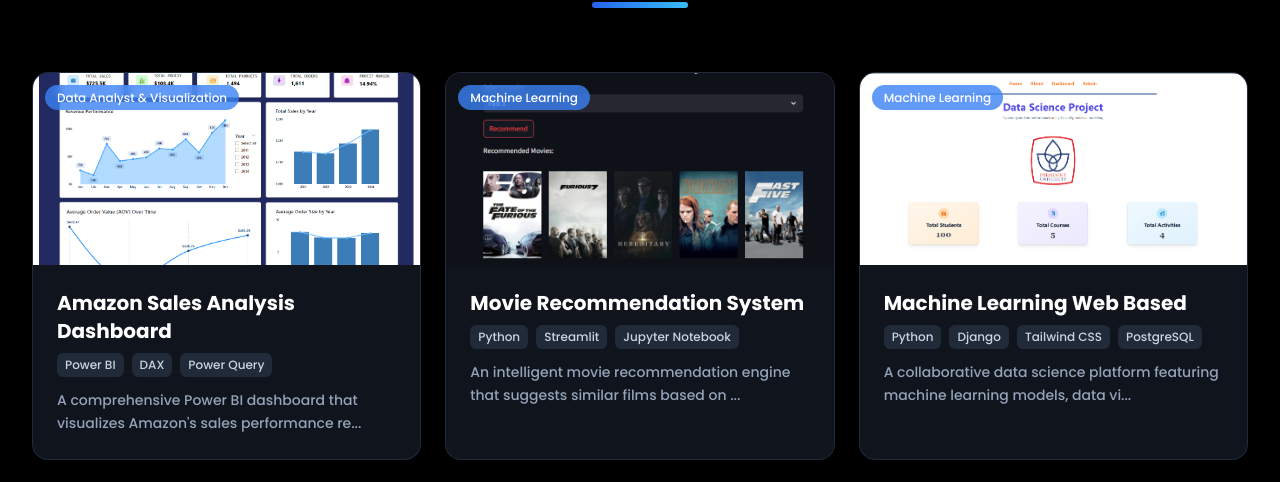
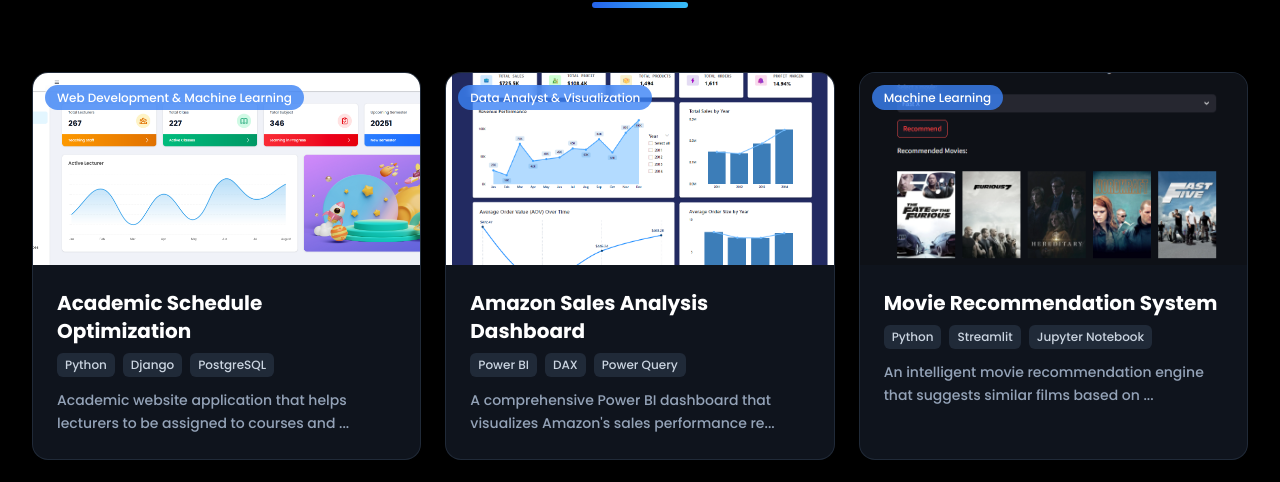
Before and after one commit to Richeaa/rich-portfolio, a React (Vite) app: page / in a window 1280 px wide. Shown: the part 2878-3360 px from the top of the page. Built offline with nearby package versions, Linux system fonts and the light colour scheme; grey boxes are pictures that could not be loaded.

Commit message:
update projects

```diff
--- a/src/components/About.jsx
+++ b/src/components/About.jsx
@@ -2,7 +2,7 @@ import ProfileLogo from "../assets/Profil.png";
 
 const About = () => {
   const highlights = [
-    { number: "3.90", label: "GPA", icon: "🎓" },
+    { number: "3.91", label: "GPA", icon: "🎓" },
     { number: "7th", label: "Semester", icon: "📚" },
     { number: "6+", label: "Volunteer Experience", icon: "🔎" },
     { number: "8+", label: "Projects Completed", icon: "🚀" }
--- a/src/components/Projects.jsx
+++ b/src/components/Projects.jsx
@@ -8,11 +8,21 @@ import Image6 from '../assets/ProjectAsset/6.png';
 import Image7 from '../assets/ProjectAsset/7.png';
 import Image8 from '../assets/ProjectAsset/8.png';
 import Image9 from '../assets/ProjectAsset/9.png';
+import Image10 from '../assets/ProjectAsset/10.png';
 import { FaExternalLinkAlt, FaTimes } from "react-icons/fa";
 
 const projects = [
   {
     id: 1,
+    title: "Academic Schedule Optimization",
+    tools: ["Python", "Django", "PostgreSQL"],
+    description: "Academic website application that helps lecturers to be assigned to courses and class schedules whether it's manually or automatically using random forest algorithm.",
+    link: "https://github.com/Richeaa/academic-project",
+    image: Image10,
+    category: "Web Development & Machine Learning"
+  },
+  {
+    id: 2,
     title: "Amazon Sales Analysis Dashboard",
     tools: ["Power BI", "DAX", "Power Query"],
     description: "A comprehensive Power BI dashboard that visualizes Amazon's sales performance related to sales patterns, product performance, and regional trends.",
@@ -21,7 +31,7 @@ const projects = [
     category: "Data Analyst & Visualization"
   },
   {
-    id: 2,
+    id: 3,
     title: "Movie Recommendation System",
     tools: ["Python", "Streamlit", "Jupyter Notebook"],
     description: "An intelligent movie recommendation engine that suggests similar films based on user preferences using cosine similarity algorithms.",
@@ -30,7 +40,7 @@ const projects = [
     category: "Machine Learning"
   },
   {
-    id: 3,
+    id: 4,
     title: "Machine Learning Web Based",
     tools: ["Python", "Django", "Tailwind CSS", "PostgreSQL"],
     description: "A collaborative data science platform featuring machine learning models, data visualization, and predictive analytics tools.",
@@ -39,7 +49,7 @@ const projects = [
     category: "Machine Learning"
   },
   {
-    id: 4,
+    id: 5,
     title: "Vehicle Classifier",
     tools: ["TensorFlow", "Streamlit", "Jupyter Notebook"],
     description: "A sophisticated image classification application that accurately distinguishes between cars and motorcycles using advanced deep learning models.",
@@ -48,7 +58,7 @@ const projects = [
     category: "Machine Learning"
   },
   {
-    id: 5,
+    id: 6,
     title: "AkuLapar",
     tools: ["PHP", "JavaScript", "MySQL"],
     description: "A comprehensive restaurant discovery platform that helps users find and explore dining options across Indonesia with detailed information and reviews.",
@@ -57,7 +67,7 @@ const projects = [
     category: "Web Development"
   },
   {
-    id: 6,
+    id: 7,
     title: "Flick Tutor",
     tools: ["Bootstrap"],
     description: "A modern, responsive website connecting students with expert tutors across multiple subjects with an intuitive matching system.",
@@ -66,7 +76,7 @@ const projects = [
     category: "Web Development"
   },
   {
-    id: 7,
+    id: 8,
     title: "Toko Mega Makmur",
     tools: ["WordPress", "Hostinger"],
     description: "A comprehensive e-commerce platform specializing in handyman equipment with integrated inventory management and customer support.",
@@ -75,7 +85,7 @@ const projects = [
     category: "E-commerce"
   },
   {
-    id: 8,
+    id: 9,
     title: "Portfolio",
     tools: ["React", "Vite"],
     description: "A modern, responsive portfolio website showcasing projects and skills with smooth animations and clean design.",
@@ -84,7 +94,7 @@ const projects = [
     category: "Web Development"
   },
   {
-    id: 9,
+    id: 10,
     title: "Bicycle Usage Pattern",
     tools: ["Python", "Streamlit"],
     description: "An in-depth data analysis project examining bicycle usage patterns influenced by weather conditions, weekdays, and seasonal factors.",
```
Also changed, not shown: src/assets/ProjectAsset/10.png (added).
